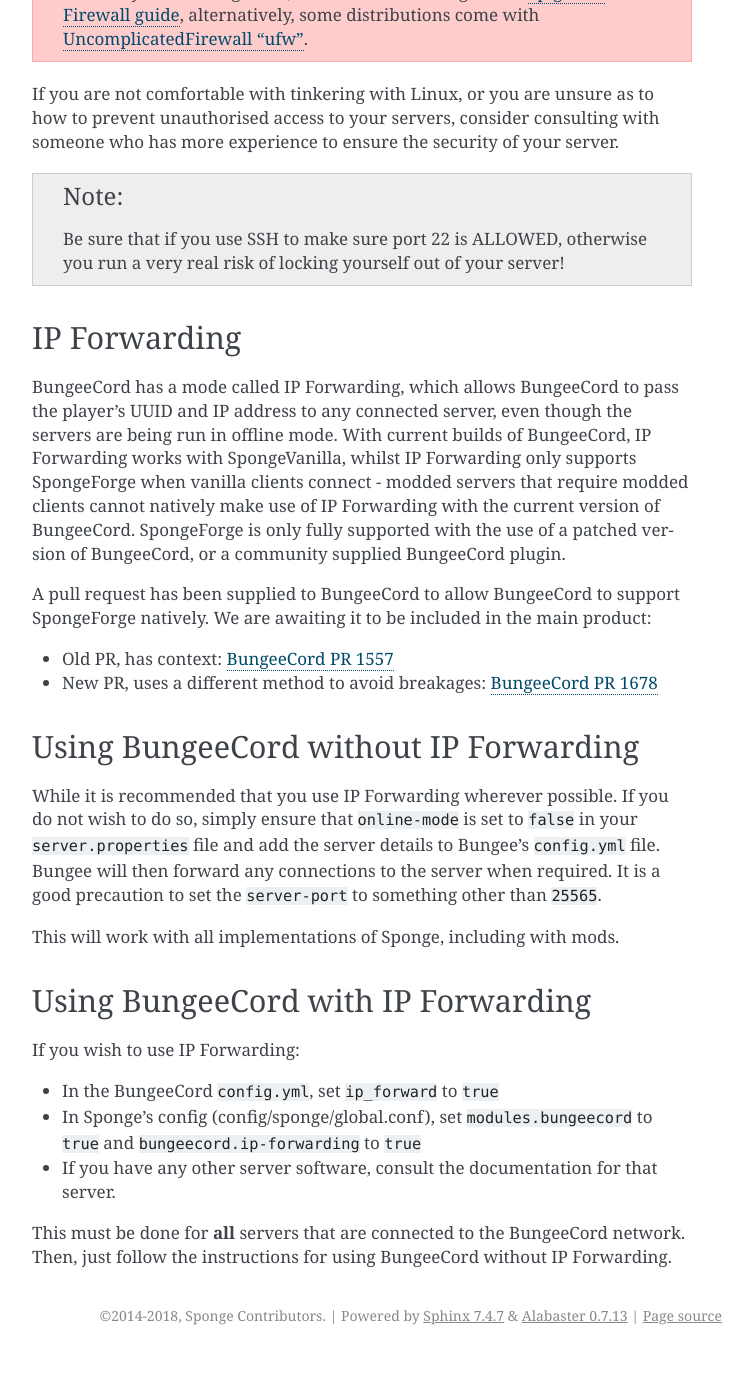
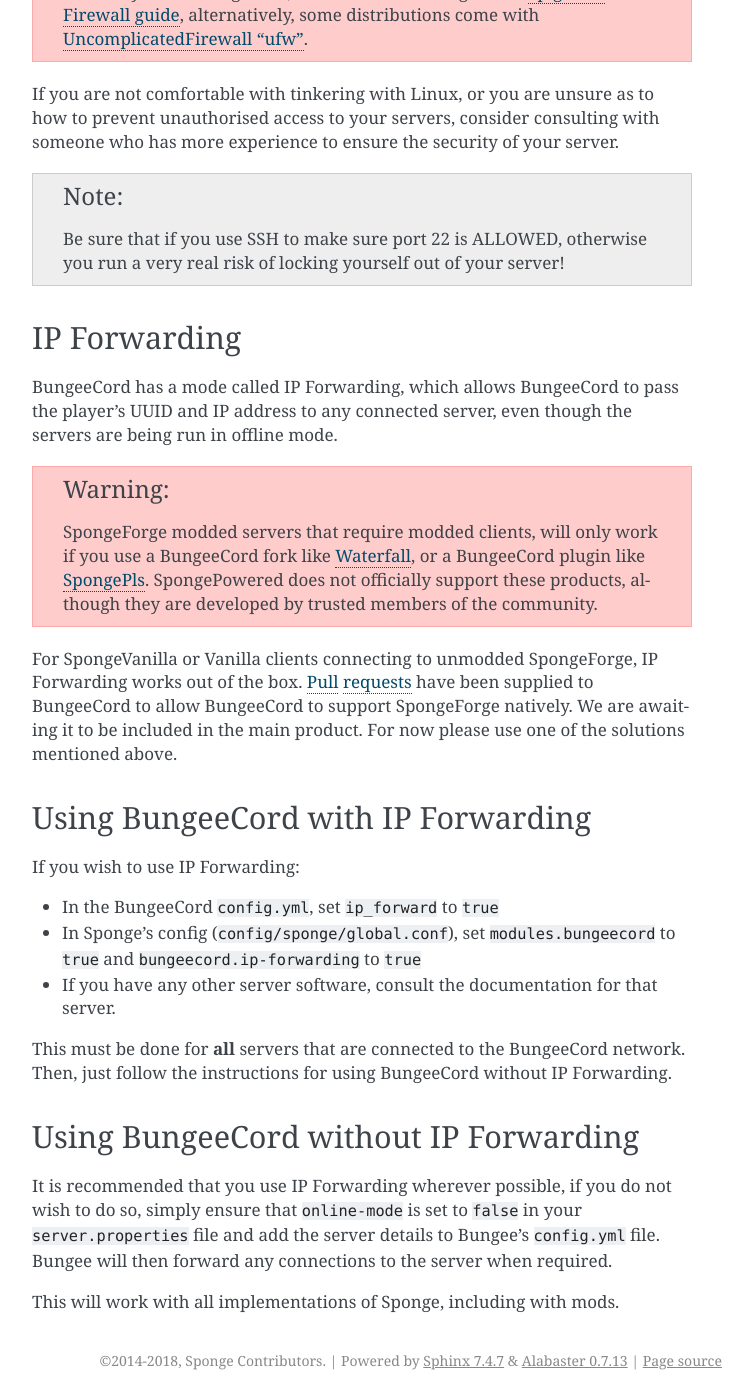
Before and after one commit to SpongePowered/SpongeDocs, a Sphinx documentation site: the page built from source/server/getting-started/bungeecord.rst, in a window 1280 px wide and 1400 px high, scrolled down 500 px. Shown: the whole window, without its empty margins (388-1140 px from the left). Built offline with Sphinx 7.4.7, drawn with Linux system fonts in a browser that asks for light colours; pages that are not in the unit, such as notebooks, are missing from menus; before the commit the page ends 1855 px from its top, so only the background shows below that; some of the changed text lies outside the part shown.

Commit message:
Updated BungeeCord docs (#682)
Link to an actual solution.

```diff
--- a/source/server/getting-started/bungeecord.rst
+++ b/source/server/getting-started/bungeecord.rst
@@ -27,27 +27,19 @@
 ~~~~~~~~~~~~~
 
 BungeeCord has a mode called IP Forwarding, which allows BungeeCord to pass the player's UUID and IP address to any
-connected server, even though the servers are being run in offline mode. With current builds of BungeeCord, IP
-Forwarding works with SpongeVanilla, whilst IP Forwarding only supports SpongeForge when vanilla clients connect -
-modded servers that require modded clients cannot natively make use of IP Forwarding with the current version of
-BungeeCord. SpongeForge is only fully supported with the use of a patched version of BungeeCord, or a community
-supplied BungeeCord plugin.
+connected server, even though the servers are being run in offline mode.
 
-A pull request has been supplied to BungeeCord to allow BungeeCord to support SpongeForge natively. We are awaiting it
-to be included in the main product:
+.. warning::
+ SpongeForge modded servers that require modded clients, will only work if you use a BungeeCord fork like
+ `Waterfall <https://github.com/WaterfallMC/Waterfall/blob/master/README.md#waterfall->`_, or a BungeeCord plugin like
+ `SpongePls <https://forums.spongepowered.org/t/spongepls/9891>`_. SpongePowered does not officially support these
+ products, although they are developed by trusted members of the community.
 
-* Old PR, has context: `BungeeCord PR 1557 <https://github.com/SpigotMC/BungeeCord/pull/1557>`_
-* New PR, uses a different method to avoid breakages: `BungeeCord PR 1678 <https://github.com/SpigotMC/BungeeCord/pull/1678>`_
-
-Using BungeeCord without IP Forwarding
-~~~~~~~~~~~~~~~~~~~~~~~~~~~~~~~~~~~~~~
-
-While it is recommended that you use IP Forwarding wherever possible. If you do not wish to do so, simply ensure that
-``online-mode`` is set to ``false`` in your ``server.properties`` file and add the server details to Bungee's
-``config.yml`` file. Bungee will then forward any connections to the server when required. It is a good precaution to
-set the ``server-port`` to something other than ``25565``.
-
-This will work with all implementations of Sponge, including with mods.
+For SpongeVanilla or Vanilla clients connecting to unmodded SpongeForge, IP Forwarding works out of the box.
+`Pull <https://github.com/SpigotMC/BungeeCord/pull/1557>`_
+`requests <https://github.com/SpigotMC/BungeeCord/pull/1678>`_ have been supplied to BungeeCord to allow BungeeCord to
+support SpongeForge natively. We are awaiting it to be included in the main product. For now please use one of the
+solutions mentioned above.
 
 Using BungeeCord with IP Forwarding
 ~~~~~~~~~~~~~~~~~~~~~~~~~~~~~~~~~~~
@@ -55,9 +47,18 @@
 If you wish to use IP Forwarding:
 
 * In the BungeeCord ``config.yml``, set ``ip_forward`` to ``true``
-* In Sponge's config (config/sponge/global.conf), set ``modules.bungeecord`` to ``true`` and ``bungeecord.ip-forwarding`` to
-  ``true``
+* In Sponge's config (``config/sponge/global.conf``), set ``modules.bungeecord`` to ``true`` and
+  ``bungeecord.ip-forwarding`` to ``true``
 * If you have any other server software, consult the documentation for that server.
 
 This must be done for **all** servers that are connected to the BungeeCord network. Then, just follow the instructions
 for using BungeeCord without IP Forwarding.
+
+Using BungeeCord without IP Forwarding
+~~~~~~~~~~~~~~~~~~~~~~~~~~~~~~~~~~~~~~
+
+It is recommended that you use IP Forwarding wherever possible, if you do not wish to do so, simply ensure that
+``online-mode`` is set to ``false`` in your ``server.properties`` file and add the server details to Bungee's
+``config.yml`` file. Bungee will then forward any connections to the server when required.
+
+This will work with all implementations of Sponge, including with mods.
```
